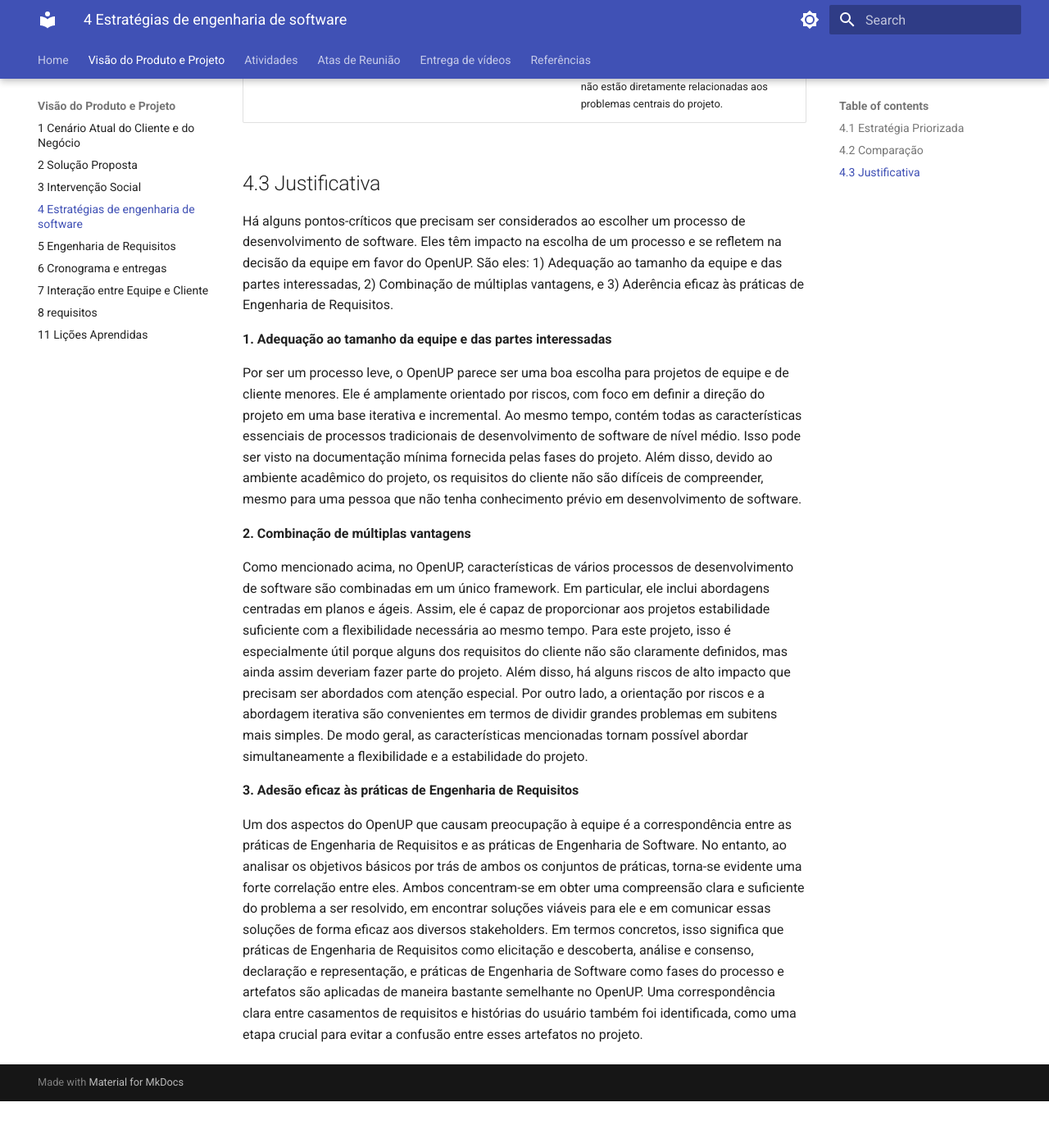
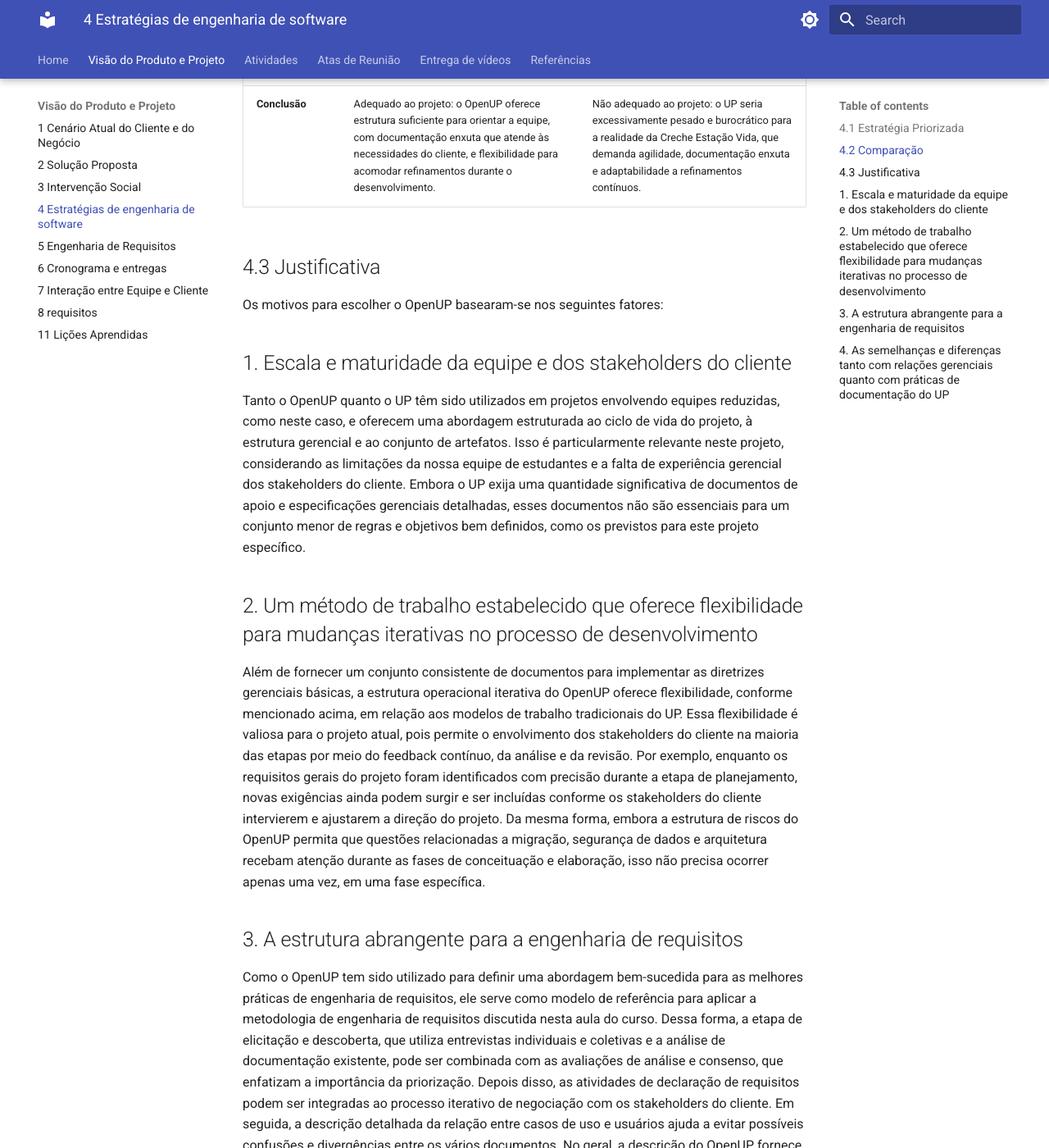
Before and after one commit to mdsreq-fga-unb/REQ-2026.2-T01-Sigma, an MkDocs documentation site: the page built from docs/doc-visao/4_estrategias.md, in a window 1280 px wide and 1400 px high, scrolled down 4971 px. Shown: the whole window at 82% size. Built offline with MkDocs 1.6.1 and Material for MkDocs 9.7.7, drawn with Linux system fonts in a browser that asks for light colours; before the commit the page ends 6314 px from its top, so only the background shows below that; some of the changed text lies outside the part shown.

Commit message:
docs: Correção da Issue 5

```diff
--- a/docs/doc-visao/4_estrategias.md
+++ b/docs/doc-visao/4_estrategias.md
@@ -82,35 +82,39 @@
 
 ## 4.2 Comparação
 
-A comparação de dois processos de desenvolvimento de software potenciais é apresentada abaixo. Eles são o OpenUP (a escolha da equipe) e o XP (Extreme Programming).
+A comparação de dois processos de desenvolvimento de software potenciais é apresentada abaixo. Eles são o OpenUP (a escolha da equipe) e o UP (Unified Process).
 
-| Critérios | OpenUP | XP (Extreme Programming) |
-|-----------|--------|--------------------------|
-| Tipo | Processo de desenvolvimento de software | Processo de desenvolvimento de software |
-| Abordagem | Abordagem híbrida | Abordagem centrada em princípios |
-| Ciclo de vida | Iterativo Incremental | Iterativo Incremental |
-| Documentação | Documentação leve | Documentação leve |
-| Papéis | Analista, Desenvolvedor, Testador, Gerente de Projeto | Cliente, Programador, Coach, Tracker |
-| Requisitos | Elicitação gradual, foco em casos de uso leves e na orientação por riscos | Elicitação de histórias por partes interessadas, registradas em Releases. |
-| Validação | Validação contínua e incrementais (por exemplo, revisão e demonstração do sistema em cada iteração) | Validação pelo cliente como testes automatizados de aceitação |
-| Adaptabilidade | Moderadamente alta | Altamente adaptável |
-| Vantagens | Boa combinação de característica de processo centrado no modelo e aspectos ágeis; boa opção para equipes menores e para projetos menores; dá uma introdução suave tanto para equipes quanto para clientes ao estilo ágil | Boa adaptabilidade; validação contínua por partes interessadas; testes de aceitação automatizados; documentação mínima de apoio e de artefato |
-| Desvantagens | Exige compreensão prévia dos conceitos centrais do UP; menos confiável para grandes projetos | Exige participação intensiva de partes interessadas; não tão adaptável a alguns aspectos de modelagem; pouca documentação disponível para certos modelos; não tão confiável para projetos maiores |
-| Foco | Projetos medianos a pequenos, equipes medianas a pequenas, fornecimento leve de documentação | Projetos medianos a pequenos, equipes medianas a pequenas, fornecimento leve de documentação |
-| Conclusão | Adequado ao projeto | Adequado ao projeto? Seria potencialmente aplicável ao projeto, mas o XP requer a cooperação do cliente a níveis muito mais altos e abordagens técnicas específicas que não estão diretamente relacionadas aos problemas centrais do projeto. |
+| Critérios | OpenUP | UP (Unified Process) |
+|---|---|---|
+| **Tipo** | Processo de desenvolvimento de software (versão leve do UP) | Processo de desenvolvimento de software (abrangente) |
+| **Abordagem** | Abordagem híbrida (combina estrutura do UP com agilidade) | Abordagem dirigida por plano, com ênfase em disciplina e documentação |
+| **Ciclo de vida** | Iterativo e incremental, com fases (Concepção, Elaboração, Construção, Transição) | Iterativo e incremental, com as mesmas fases, porém com mais formalidade entre elas |
+| **Documentação** | Documentação enxuta, com artefatos mínimos (Visão, Lista de Requisitos, Casos de Uso simplificados) | Documentação extensa e detalhada, com múltiplos artefatos formais |
+| **Papéis** | Analista, Desenvolvedor, Testador, Gerente de Projeto, com flexibilidade para adaptação | Papéis bem definidos e especializados (Analista, Arquiteto, Designer, Testador, Gerente, etc.) |
+| **Requisitos** | Elicitação gradual, foco em casos de uso leves e orientação por riscos | Elicitação formal e abrangente, com documentação detalhada de requisitos e casos de uso completos |
+| **Validação** | Validação contínua e incremental (revisões e demonstrações ao final de cada iteração) | Validação formal em marcos definidos (revisões formais e aprovações) |
+| **Adaptabilidade** | Moderadamente alta, com flexibilidade para ajustes entre iterações | Moderada, com maior rigidez no controle de mudanças |
+| **Vantagens** | Equilíbrio entre estrutura e agilidade; adequado para equipes pequenas e projetos com escopo bem definido; documentação suficiente sem sobrecarga; introdução suave ao estilo ágil | Processo maduro e amplamente documentado; rastreabilidade robusta; adequado para projetos grandes e críticos; forte ênfase em arquitetura |
+| **Desvantagens** | Exige compreensão prévia dos conceitos centrais do UP; menos indicado para sistemas de grande escala ou criticidade elevada | Processo pesado e burocrático para projetos pequenos; excesso de documentação; curva de aprendizado acentuada; pouco adaptável a mudanças frequentes |
+| **Foco** | Projetos pequenos a médios, equipes pequenas, documentação leve | Projetos médios a grandes, equipes maiores, ambientes regulados ou críticos |
+| **Conclusão** | Adequado ao projeto: o OpenUP oferece estrutura suficiente para orientar a equipe, com documentação enxuta que atende às necessidades do cliente, e flexibilidade para acomodar refinamentos durante o desenvolvimento. | Não adequado ao projeto: o UP seria excessivamente pesado e burocrático para a realidade da Creche Estação Vida, que demanda agilidade, documentação enxuta e adaptabilidade a refinamentos contínuos. |
 
 ## 4.3 Justificativa
 
-Há alguns pontos-críticos que precisam ser considerados ao escolher um processo de desenvolvimento de software. Eles têm impacto na escolha de um processo e se refletem na decisão da equipe em favor do OpenUP. São eles: 1) Adequação ao tamanho da equipe e das partes interessadas, 2) Combinação de múltiplas vantagens, e 3) Aderência eficaz às práticas de Engenharia de Requisitos.
+Os motivos para escolher o OpenUP basearam-se nos seguintes fatores:
 
-**1. Adequação ao tamanho da equipe e das partes interessadas**
+## 1. Escala e maturidade da equipe e dos stakeholders do cliente
 
-Por ser um processo leve, o OpenUP parece ser uma boa escolha para projetos de equipe e de cliente menores. Ele é amplamente orientado por riscos, com foco em definir a direção do projeto em uma base iterativa e incremental. Ao mesmo tempo, contém todas as características essenciais de processos tradicionais de desenvolvimento de software de nível médio. Isso pode ser visto na documentação mínima fornecida pelas fases do projeto. Além disso, devido ao ambiente acadêmico do projeto, os requisitos do cliente não são difíceis de compreender, mesmo para uma pessoa que não tenha conhecimento prévio em desenvolvimento de software.
+Tanto o OpenUP quanto o UP têm sido utilizados em projetos envolvendo equipes reduzidas, como neste caso, e oferecem uma abordagem estruturada ao ciclo de vida do projeto, à estrutura gerencial e ao conjunto de artefatos. Isso é particularmente relevante neste projeto, considerando as limitações da nossa equipe de estudantes e a falta de experiência gerencial dos stakeholders do cliente. Embora o UP exija uma quantidade significativa de documentos de apoio e especificações gerenciais detalhadas, esses documentos não são essenciais para um conjunto menor de regras e objetivos bem definidos, como os previstos para este projeto específico.
 
-**2. Combinação de múltiplas vantagens**
+## 2. Um método de trabalho estabelecido que oferece flexibilidade para mudanças iterativas no processo de desenvolvimento
 
-Como mencionado acima, no OpenUP, características de vários processos de desenvolvimento de software são combinadas em um único framework. Em particular, ele inclui abordagens centradas em planos e ágeis. Assim, ele é capaz de proporcionar aos projetos estabilidade suficiente com a flexibilidade necessária ao mesmo tempo. Para este projeto, isso é especialmente útil porque alguns dos requisitos do cliente não são claramente definidos, mas ainda assim deveriam fazer parte do projeto. Além disso, há alguns riscos de alto impacto que precisam ser abordados com atenção especial. Por outro lado, a orientação por riscos e a abordagem iterativa são convenientes em termos de dividir grandes problemas em subitens mais simples. De modo geral, as características mencionadas tornam possível abordar simultaneamente a flexibilidade e a estabilidade do projeto.
+Além de fornecer um conjunto consistente de documentos para implementar as diretrizes gerenciais básicas, a estrutura operacional iterativa do OpenUP oferece flexibilidade, conforme mencionado acima, em relação aos modelos de trabalho tradicionais do UP. Essa flexibilidade é valiosa para o projeto atual, pois permite o envolvimento dos stakeholders do cliente na maioria das etapas por meio do feedback contínuo, da análise e da revisão. Por exemplo, enquanto os requisitos gerais do projeto foram identificados com precisão durante a etapa de planejamento, novas exigências ainda podem surgir e ser incluídas conforme os stakeholders do cliente intervierem e ajustarem a direção do projeto. Da mesma forma, embora a estrutura de riscos do OpenUP permita que questões relacionadas a migração, segurança de dados e arquitetura recebam atenção durante as fases de conceituação e elaboração, isso não precisa ocorrer apenas uma vez, em uma fase específica.
 
-**3. Adesão eficaz às práticas de Engenharia de Requisitos**
+## 3. A estrutura abrangente para a engenharia de requisitos
 
-Um dos aspectos do OpenUP que causam preocupação à equipe é a correspondência entre as práticas de Engenharia de Requisitos e as práticas de Engenharia de Software. No entanto, ao analisar os objetivos básicos por trás de ambos os conjuntos de práticas, torna-se evidente uma forte correlação entre eles. Ambos concentram-se em obter uma compreensão clara e suficiente do problema a ser resolvido, em encontrar soluções viáveis para ele e em comunicar essas soluções de forma eficaz aos diversos stakeholders. Em termos concretos, isso significa que práticas de Engenharia de Requisitos como elicitação e descoberta, análise e consenso, declaração e representação, e práticas de Engenharia de Software como fases do processo e artefatos são aplicadas de maneira bastante semelhante no OpenUP. Uma correspondência clara entre casamentos de requisitos e histórias do usuário também foi identificada, como uma etapa crucial para evitar a confusão entre esses artefatos no projeto.
+Como o OpenUP tem sido utilizado para definir uma abordagem bem-sucedida para as melhores práticas de engenharia de requisitos, ele serve como modelo de referência para aplicar a metodologia de engenharia de requisitos discutida nesta aula do curso. Dessa forma, a etapa de elicitação e descoberta, que utiliza entrevistas individuais e coletivas e a análise de documentação existente, pode ser combinada com as avaliações de análise e consenso, que enfatizam a importância da priorização. Depois disso, as atividades de declaração de requisitos podem ser integradas ao processo iterativo de negociação com os stakeholders do cliente. Em seguida, a descrição detalhada da relação entre casos de uso e usuários ajuda a evitar possíveis confusões e divergências entre os vários documentos. No geral, a descrição do OpenUP fornece uma compreensão detalhada de como os requisitos devem ser elaborados, apresentados e comunicados aos stakeholders do cliente. Da mesma forma, a definição transparente dos tipos de entradas e requisitos, de modo que os documentos sejam distintos, ajuda a diferenciar requisitos funcionais, não funcionais e de negócio, assim como requisitos de implementação e de arquitetura.
+
+## 4. As semelhanças e diferenças tanto com relações gerenciais quanto com práticas de documentação do UP
+
+A principal diferença entre o OpenUP e o UP reside nos objetivos para os quais ambos foram originalmente desenvolvidos. Enquanto o UP visa proporcionar uma estrutura abrangente para atividades de governança e gestão de projetos na implementação de projetos de grande escala, a abordagem OpenUP visa oferecer métodos ágeis e mais leves para o mesmo objetivo. Assim, apesar de a estrutura de documentação e gerenciamento do UP ser extremamente rigorosa e poderosa, ela não se tornaria economicamente viável para um projeto conduzido por uma equipe reduzida de estudantes. No geral, no que diz respeito ao projeto para a Creche Estação Vida, a decisão de seguir o OpenUP se mostrou apropriada, pois oferece uma abordagem razoavelmente simples e ágil para o mesmo escopo e estrutura gerencial do UP.
```
